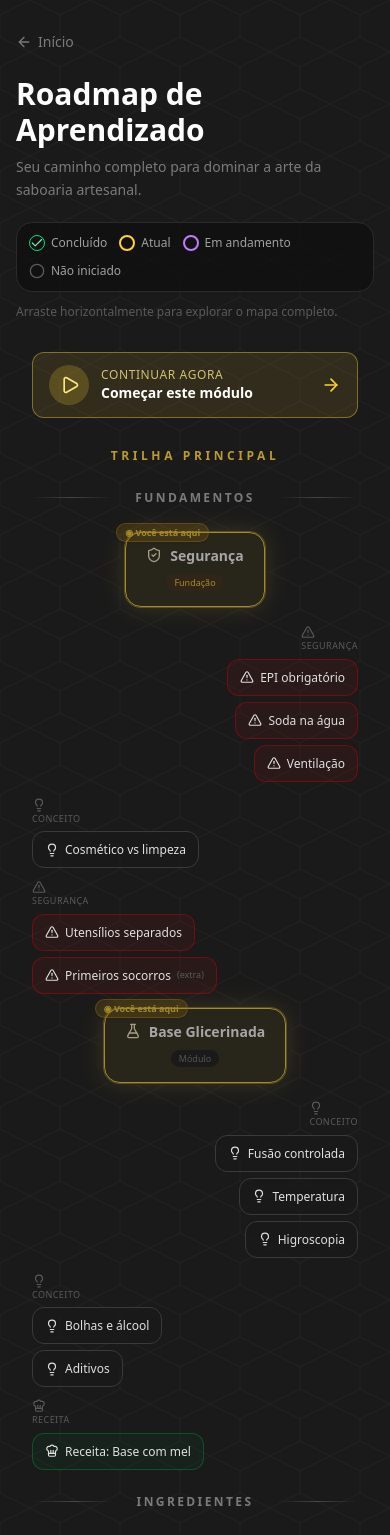
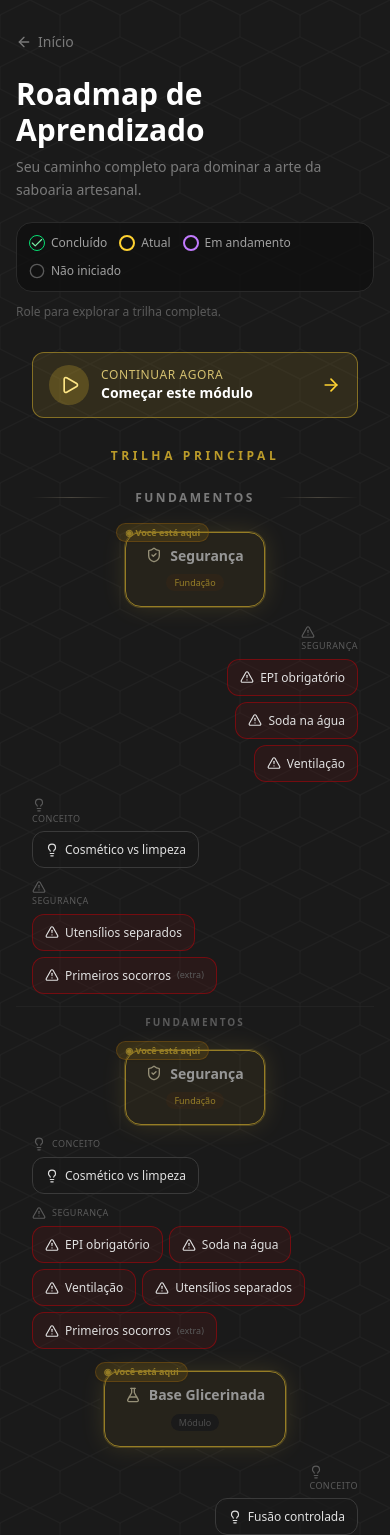
Before and after one commit to PedroAkaki/moonrock-saboaria, a Next.js app: page /roadmap in a window 390 px wide. Shown: the top 1535 px of the page. Built offline with nearby package versions, Linux system fonts and the light colour scheme.

Commit message:
fix: v31.5.1 — Roadmap Mobile Card Stack, topicos agrupados, instrucao responsiva

```diff
--- a/app/roadmap/page.tsx
+++ b/app/roadmap/page.tsx
@@ -35,7 +35,10 @@ export default function RoadmapPage() {
           </span>
         </div>
 
-        <p className="mt-3 text-xs text-moon-500">
+        <p className="mt-3 text-xs text-moon-500 md:hidden">
+          Role para explorar a trilha completa.
+        </p>
+        <p className="mt-3 text-xs text-moon-500 hidden md:block">
           Arraste horizontalmente para explorar o mapa completo.
         </p>
       </header>
--- a/components/RoadmapMap.tsx
+++ b/components/RoadmapMap.tsx
@@ -196,6 +196,18 @@ export default function RoadmapMap() {
           const showSection = node.section && node.section !== prevSection;
           const isLocked = status === "locked";
 
+          /* ── Mobile card stack ── */
+          const mobileTopics = [
+            ...(node.leftTopics ?? []),
+            ...(node.rightTopics ?? []),
+          ];
+          const mobileGroups: Record<string, RoadmapTopic[]> = {};
+          for (const t of mobileTopics) {
+            if (!mobileGroups[t.type]) mobileGroups[t.type] = [];
+            mobileGroups[t.type].push(t);
+          }
+          const topicOrder = ["concept", "safety", "tool", "recipe", "checklist"];
+
           return (
             <Fragment key={node.id}>
               {/* Section divider */}
@@ -241,6 +253,38 @@ export default function RoadmapMap() {
                   )}
                 </div>
               </div>
+
+              {/* ── Mobile card: compact vertical ── */}
+              <div className="md:hidden space-y-3 mt-1 mb-5">
+                {/* Section name as compact label */}
+                {showSection && (
+                  <div className="text-[10px] font-bold uppercase tracking-[0.2em] text-moon-500 text-center py-2 border-t border-moon-700/50 -mx-4">{node.section}</div>
+                )}
+
+                {/* Center node */}
+                <div className="flex justify-center">
+                  <CenterNode node={node} status={status} />
+                </div>
+
+                {/* Topics grouped by type */}
+                {topicOrder.map((type) => {
+                  const items = mobileGroups[type];
+                  if (!items?.length) return null;
+                  const cluster = TOPIC_CLUSTER[type] ?? TOPIC_CLUSTER.concept;
+                  return (
+                    <div key={type} className="space-y-1.5">
+                      <p className="text-[9px] font-medium uppercase tracking-wider text-moon-500 flex items-center gap-1.5">
+                        {cluster.icon} {cluster.label}
+                      </p>
+                      <div className="flex flex-wrap gap-1.5">
+                        {items.map((topic) => (
+                          <TopicPill key={topic.id} topic={topic} />
+                        ))}
+                      </div>
+                    </div>
+                  );
+                })}
+              </div>
             </Fragment>
           );
         })}
--- a/public/sw.js
+++ b/public/sw.js
@@ -1,4 +1,4 @@
-const CACHE_VERSION = "v31.5";
+const CACHE_VERSION = "v31.5.1";
 const CACHE_NAME = `moonrock-${CACHE_VERSION}`;
 
 const PRECACHE_URLS = [
```
